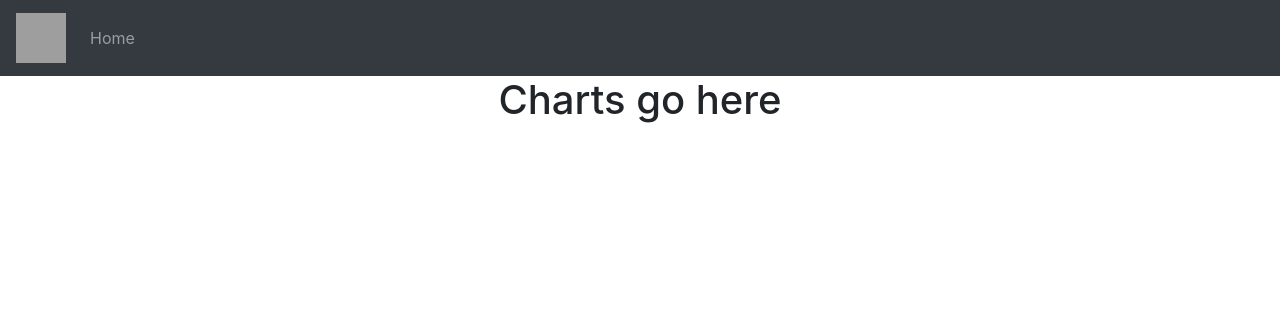
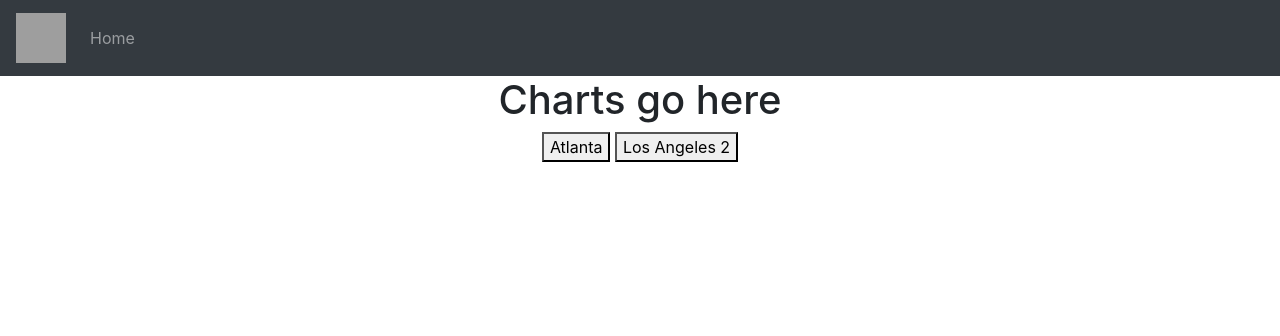
Before and after one commit to jared3194/project-2, a Flask app: page / in a window 1280 px wide. Shown: the top 336 px of the page. Run offline with Flask 2, Linux system fonts and the light colour scheme; parts of the project's set-up code (start-up, migrations or seed data) failed here and were passed over; some libraries are stand-ins or nearby versions; grey boxes are pictures that could not be loaded.

Commit message:
pushing changes

```diff
--- a/src/static/index.js
+++ b/src/static/index.js
@@ -1,78 +1,74 @@
-// connect to database
+// create 2 data_set
+var data1 = [
+    ];
+
+ var data2 = [
+    {group: "A", value: 7},
+    {group: "B", value: 1},
+    {group: "C", value: 20},
+    {group: "D", value: 10}
+ ];
+
+ // set the dimensions and margins of the graph
+ var margin = {top: 30, right: 30, bottom: 70, left: 60},
+     width = 460 - margin.left - margin.right,
+     height = 400 - margin.top - margin.bottom;
+
+ // append the svg object to the body of the page
+ var svg = d3.select("#my_dataviz")
+   .append("svg")
+     .attr("width", width + margin.left + margin.right)
+     .attr("height", height + margin.top + margin.bottom)
+   .append("g")
+     .attr("transform",
+           "translate(" + margin.left + "," + margin.top + ")");
+
+ // Initialize the X axis
+ var x = d3.scaleBand()
+   .range([ 0, width ])
+   .padding(0.2);
+ var xAxis = svg.append("g")
+   .attr("transform", "translate(0," + height + ")")
+
+ // Initialize the Y axis
+ var y = d3.scaleLinear()
+   .range([ height, 0]);
+ var yAxis = svg.append("g")
+   .attr("class", "myYaxis")
 
 
+ // A function that create / update the plot for a given variable:
+ function update(data) {
 
-// // create 2 data_set
-// var data1 = [
-//     ];
+   // Update the X axis
+   x.domain(data.map(function(d) { return d.group; }))
+   xAxis.call(d3.axisBottom(x))
 
-//  var data2 = [
-//     {group: "A", value: 7},
-//     {group: "B", value: 1},
-//     {group: "C", value: 20},
-//     {group: "D", value: 10}
-//  ];
+   // Update the Y axis
+   y.domain([0, d3.max(data, function(d) { return d.value }) ]);
+   yAxis.transition().duration(1000).call(d3.axisLeft(y));
 
-//  // set the dimensions and margins of the graph
-//  var margin = {top: 30, right: 30, bottom: 70, left: 60},
-//      width = 460 - margin.left - margin.right,
-//      height = 400 - margin.top - margin.bottom;
+   // Create the u variable
+   var u = svg.selectAll("rect")
+     .data(data)
 
-//  // append the svg object to the body of the page
-//  var svg = d3.select("#my_dataviz")
-//    .append("svg")
-//      .attr("width", width + margin.left + margin.right)
-//      .attr("height", height + margin.top + margin.bottom)
-//    .append("g")
-//      .attr("transform",
-//            "translate(" + margin.left + "," + margin.top + ")");
+   u
+     .enter()
+     .append("rect") // Add a new rect for each new elements
+     .merge(u) // get the already existing elements as well
+     .transition() // and apply changes to all of them
+     .duration(1000)
+       .attr("x", function(d) { return x(d.group); })
+       .attr("y", function(d) { return y(d.value); })
+       .attr("width", x.bandwidth())
+       .attr("height", function(d) { return height - y(d.value); })
+       .attr("fill", "#69b3a2")
 
-//  // Initialize the X axis
-//  var x = d3.scaleBand()
-//    .range([ 0, width ])
-//    .padding(0.2);
-//  var xAxis = svg.append("g")
-//    .attr("transform", "translate(0," + height + ")")
+   // If less group in the new dataset, I delete the ones not in use anymore
+   u
+     .exit()
+     .remove()
+ }
 
-//  // Initialize the Y axis
-//  var y = d3.scaleLinear()
-//    .range([ height, 0]);
-//  var yAxis = svg.append("g")
-//    .attr("class", "myYaxis")
-
-
-//  // A function that create / update the plot for a given variable:
-//  function update(data) {
-
-//    // Update the X axis
-//    x.domain(data.map(function(d) { return d.group; }))
-//    xAxis.call(d3.axisBottom(x))
-
-//    // Update the Y axis
-//    y.domain([0, d3.max(data, function(d) { return d.value }) ]);
-//    yAxis.transition().duration(1000).call(d3.axisLeft(y));
-
-//    // Create the u variable
-//    var u = svg.selectAll("rect")
-//      .data(data)
-
-//    u
-//      .enter()
-//      .append("rect") // Add a new rect for each new elements
-//      .merge(u) // get the already existing elements as well
-//      .transition() // and apply changes to all of them
-//      .duration(1000)
-//        .attr("x", function(d) { return x(d.group); })
-//        .attr("y", function(d) { return y(d.value); })
-//        .attr("width", x.bandwidth())
-//        .attr("height", function(d) { return height - y(d.value); })
-//        .attr("fill", "#69b3a2")
-
-//    // If less group in the new dataset, I delete the ones not in use anymore
-//    u
-//      .exit()
-//      .remove()
-//  }
-
-//  // Initialize the plot with the first dataset
-//  update(data1)
+ // Initialize the plot with the first dataset
+ update(data1)
--- a/src/templates/base.html
+++ b/src/templates/base.html
@@ -28,6 +28,12 @@
     <div class = 'container' align = 'center'>
         <h1>Charts go here</h1>
 
+        <!-- Add 2 buttons -->
+        <button onclick="update(data1)">Atlanta</button>
+        <button onclick="update(data2)">Los Angeles 2</button>
+
+        <!-- Create a div where the graph will take place -->
+        <div id="my_dataviz"></div>
     </div>
 
     <script src="https://code.jquery.com/jquery-3.2.1.slim.min.js"
@@ -41,5 +47,6 @@
         crossorigin="anonymous"></script>
 
     <script type="text/javascript" src="{{ url_for('static', filename='index.js') }}"></script>
+    <script src="https://d3js.org/d3.v4.js"></script>
 </body>
 </html>
```
Also changed, not shown: src/__init__.py (+11 -8 lines), src/models.py (deleted, +0 -21 lines).
